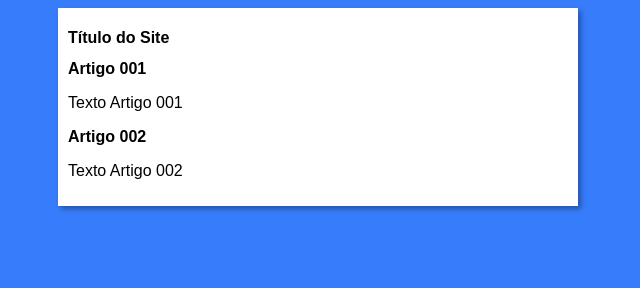
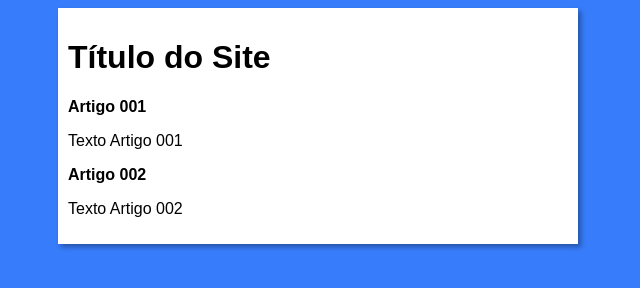
Before and after one commit to MiguelO1iveira/projeto-site, a plain HTML site: page index.html in a window 1280 px wide. Shown: the whole page, without its empty margins (322-962 px from the left). Drawn offline with Linux system fonts and the light colour scheme.

Commit message:
Alterando o tamanho do título

```diff
--- a/estilos/style.css
+++ b/estilos/style.css
@@ -14,3 +14,7 @@ main {
     padding: 10px;
     box-shadow: 3px 3px 5px rgba(0, 0, 0, 0.329);
 }
+
+h1 {
+    font-size: 2em;
+}
```
